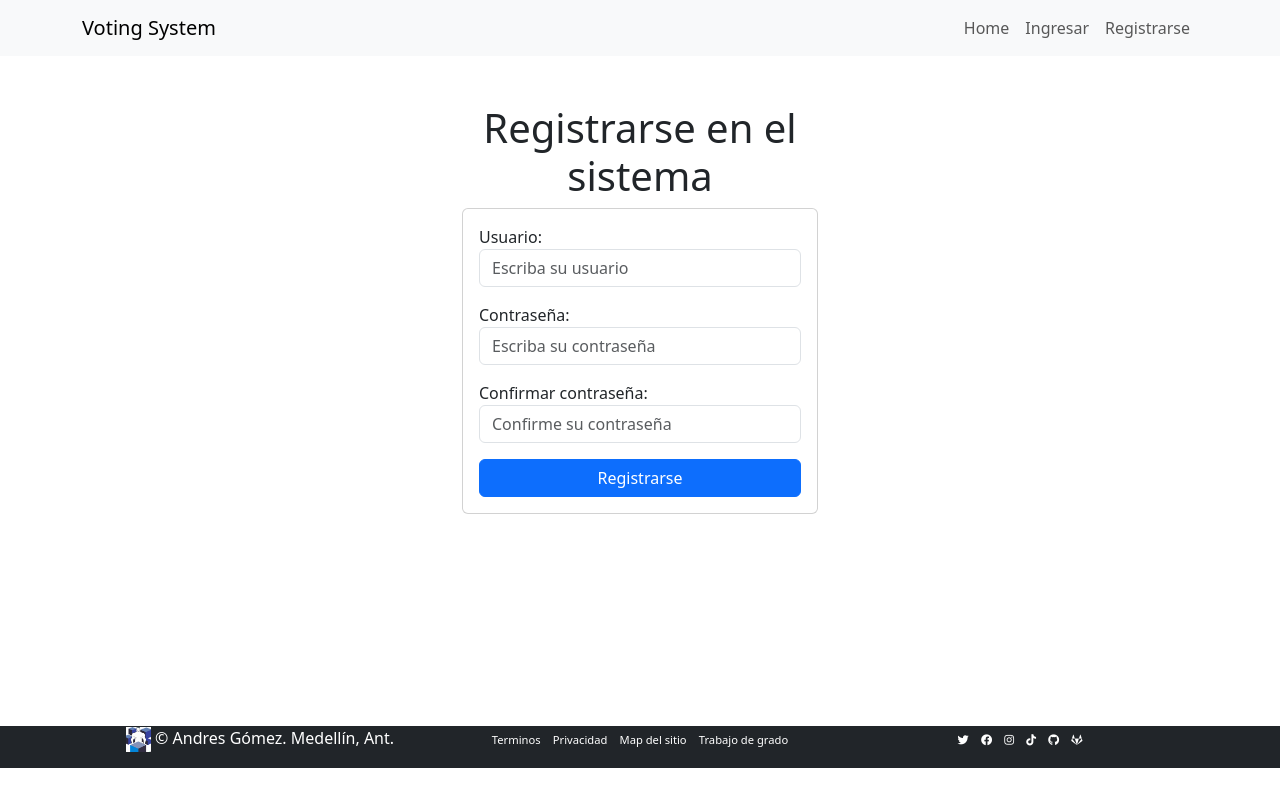
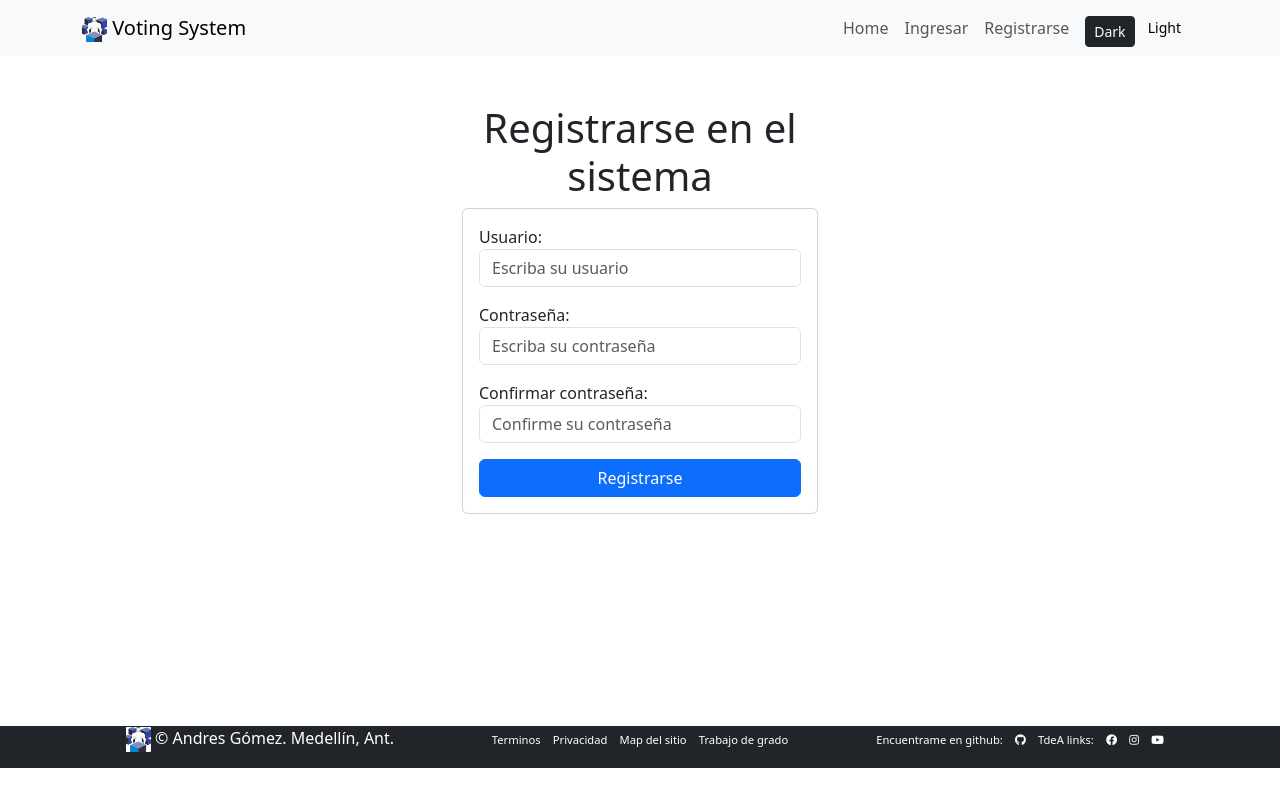
Before and after one commit to AndresG-8/votingsystem, a Django app: page /users/signup in a window 1280 px wide. Run offline with Django 4.2, Linux system fonts and the light colour scheme; some libraries are stand-ins or nearby versions.

Commit message:
Dark and light mode.

```diff
--- a/static/js/generic.js
+++ b/static/js/generic.js
@@ -1,24 +1,21 @@
-/*** javascript general, ajax */
-// $(document).ready(function(){
-
-//     $('#btnSaveCuenta').click(function(){
-//         var serializeData = $('#cuentaForm').serialize();
-//         // console.log(serializeData)
-
-//         $.ajax({
-//             url: $('#cuentaForm').data('url'),
-//             data: serializeData,
-//             type: 'POST',
-//             success: function(response) {
-//                 $('#cuentaList').append('<div class="card  card-body"><p><strong>' + response.cuenta.nombre_cuenta + '</strong> - ' + response.cuenta.comentarios + ' - ' + response.cuenta.saldo_inicial + '</p></div>')
-//             }
-//         })
-
-//         $('#cuentaForm')[0].reset();
-//     });
-// });
+function getCookie(name) {
+  var cookieValue = null;
+  if (document.cookie && document.cookie !== '') {
+      var cookies = document.cookie.split(';');
+      for (var i = 0; i < cookies.length; i++) {
+          var cookie = jQuery.trim(cookies[i]);
+          if (cookie.substring(0, name.length + 1) === (name + '=')) {
+              cookieValue = decodeURIComponent(cookie.substring(name.length + 1));
+              break;
+          }
+      }
+  }
+  return cookieValue;
+}
 
 var csrftoken = getCookie('csrftoken');
+
+
 
 $(document).ready(function() {
 
@@ -26,7 +23,6 @@ $(document).ready(function() {
 
     var contador = 1;
     $("#addProfileFormField").click(function() {
-        // contador++;
         $("#inputContainer").append('<div class="mb-3"><div class="input-group"><input type="text" name="propossals" class="propossals form-control" placeholder="Ingrese propuesta"><button type="button" class="remove btn btn-danger">X</button></div></div>');
     });
 
@@ -41,43 +37,24 @@ $(document).ready(function() {
 
     $("#updateProfileForm").on("submit", function(e) {
         e.preventDefault();
-        // var datos = {};
-        // datos['program'] = $("#program").val();
-        // datos['profile_image'] = $("#profile_image").val();
         var datos = new FormData();
         datos.append('program', $("#program").val())
         datos.append('profile_image', $("#profile_image")[0].files[0])
 
         $(".propossals").each(function(index) {
             datos.append('propossals' + index, $(this).val());
-            // console.log('contador:' + contador)
-            // datos['propossals' + contador] = $(this).val();
-            // contador++;
         });
 
         $.ajax({
             url: 'profile',
             type: "POST",
             data: datos,
-            // data: JSON.stringify(datos),
-            // contentType: "application/json",
             contentType: false,
             processData: false,
             beforeSend: function(xhr) {
                 xhr.setRequestHeader("X-CSRFToken", csrftoken);
             },
             success: function(response) {
-                // Aquí puedes hacer algo con la respuesta del servidor, si lo necesitas.
-                // console.log(response);  // Imprime la respuesta del servidor en la consola
-                // console.log(response['new_image'])
-
-                // var listItems = "";
-                // $.each(datos, function(key, value) {
-                //     if(key.includes('propossals')){
-                //         listItems += "<li>" + value + "</li>";
-                //     }
-                // });
-                // $("#new_proposals").html(listItems);
                 var listItems = "";
                 for (var pair of datos.entries()) {
                     var key = pair[0];
@@ -100,26 +77,25 @@ $(document).ready(function() {
         });
     });
 
-});
+  });
 
-function getCookie(name) {
-    var cookieValue = null;
-    if (document.cookie && document.cookie !== '') {
-        var cookies = document.cookie.split(';');
-        for (var i = 0; i < cookies.length; i++) {
-            var cookie = jQuery.trim(cookies[i]);
-            if (cookie.substring(0, name.length + 1) === (name + '=')) {
-                cookieValue = decodeURIComponent(cookie.substring(name.length + 1));
-                break;
-            }
-        }
-    }
-    return cookieValue;
-}
+// const toggleTheme = () => {
+//   const theme = document.querySelector('[data-bs-theme-value]').dataset.bsThemeValue;
+//   console.log("Color obtenido: "+theme);
+//   // document.querySelector('html').classList.toggle('theme-' + theme);
+//   document.documentElement.setAttribute('data-bs-theme', theme)
+//   console.log("Cambiando color: "+theme);
+// };
 
-// $(document).ready(function() {
-//     $('#addProfileFormField').on('click', function() {
-//         var newInput = $('<input type="text" name="propossals" id="propossals" class="form-control" placeholder="Ingrese propuesta">');
-//         $('.inputContainer').append(newInput);
-//     });
-// });
+// document.querySelector('#light').addEventListener('click', toggleTheme);
+// document.querySelector('#btn-dark').addEventListener('click', toggleTheme);
+
+const toggleTheme = (event) => {
+  const theme = event.target.dataset.bsThemeValue;
+  console.log("Color obtenido: "+theme);
+  document.documentElement.setAttribute('data-bs-theme', theme)
+  console.log("Cambiando color: "+theme);
+};
+
+document.querySelector('#btn-light').addEventListener('click', toggleTheme);
+document.querySelector('#btn-dark').addEventListener('click', toggleTheme);
--- a/templates/layouts/base.html
+++ b/templates/layouts/base.html
@@ -1,6 +1,6 @@
 {% load static %}
 <!DOCTYPE html>
-<html lang="es">
+<html lang="es" data-bs-theme="light">
 <head>
     <meta charset="UTF-8">
     <meta http-equiv="X-UA-Compatible" content="IE=edge">
@@ -18,7 +18,9 @@
 <body>
     <nav class="navbar navbar-expand-lg bg-body-tertiary">
         <div class="container">
-          <a class="navbar-brand" href="/">Voting System</a>
+          <a class="navbar-brand" href="/">
+            <img src="{% static '/img/android-chrome-192x192_HNPsLMP.png' %}" alt="Logo" height="25" width"32">
+            Voting System</a>
           <button class="navbar-toggler" type="button"
             data-bs-toggle="collapse" data-bs-target="#navbarNav"
             aria-controls="navbarNav" aria-expanded="false" aria-label="Toggle navigation">
@@ -44,9 +46,14 @@
                 <li class="nav-item"><a class="nav-link" href="{% url 'signin' %}">Ingresar</a></li>
                 <li class="nav-item"><a class="nav-link" href="{% url 'signup' %}">Registrarse</a></li>
               {% endif %}
+
+              <li class="nav-item">
+                <button id="btn-dark" class="btn btn-dark btn-sm ms-2 mt-2" data-bs-theme-value="dark">Dark</button>
+                <button id="btn-light" class="btn btn-light btn-sm me-2" data-bs-theme-value="light">Light</button>
+              </li>
             </ul>
           </div>
-        </div>
+      </div>
     </nav>
 
     <main class="container" style="min-height: 80vh; margin-bottom: 30px;">
@@ -61,7 +68,7 @@
           <div class="col-12 col-md-4">
             <p class="text-center">
               <img src="{% static '/img/android-chrome-192x192_HNPsLMP.png' %}" alt="Logo" height="25" width"32">
-              &copy; <span id="current-year"></span> Andres Gómez. Medellín, Ant.
+              &copy; <span id="current-year"></span>Andres Gómez. Medellín, Ant.
             </p>
           </div>
           <div class="col-12 col-md-4">
@@ -69,31 +76,32 @@
               <li class="list-inline-item"><a href="#" class="footer-link footer-link-small">Terminos</a></li>
               <li class="list-inline-item"><a href="#" class="footer-link footer-link-small">Privacidad</a></li>
               <li class="list-inline-item"><a href="#" class="footer-link footer-link-small">Map del sitio</a></li>
-              <li class="list-inline-item"><a href="#" class="footer-link footer-link-small">Trabajo de grado</a></li>
+              <li class="list-inline-item"><a href="https://github.com/AndresG-8/votingsystem" class="footer-link footer-link-small">Trabajo de grado</a></li>
             </ul>
           </div>
           <div class="col-12 col-md-4">
             <ul class="list-inline social-icons">
-              <li class="list-inline-item"><a href="#" class="footer-link footer-link-small"><i class="fab fa-twitter"></i></a></li>
-              <li class="list-inline-item"><a href="#" class="footer-link footer-link-small"><i class="fab fa-facebook"></i></a></li>
-              <li class="list-inline-item"><a href="#" class="footer-link footer-link-small"><i class="fab fa-instagram"></i></a></li>
-              <li class="list-inline-item"><a href="#" class="footer-link footer-link-small"><i class="fab fa-tiktok"></i></a></li>
-              <li class="list-inline-item"><a href="#" class="footer-link footer-link-small"><i class="fab fa-github"></i></a></li>
-              <li class="list-inline-item"><a href="#" class="footer-link footer-link-small"><i class="fab fa-gitlab"></i></a></li>
+              <li class="list-inline-item"><a href="#" class="footer-link footer-link-small">Encuentrame en github:</a></li>
+              <li class="list-inline-item"><a href="https://github.com/AndresG-8" class="footer-link footer-link-small"><i class="fab fa-github"></i></a></li>
+              <li class="list-inline-item"><a href="#" class="footer-link footer-link-small">TdeA links:</a></li>
+              <li class="list-inline-item"><a href="https://www.facebook.com/tecdeantioquia" class="footer-link footer-link-small"><i class="fab fa-facebook"></i></a></li>
+              <li class="list-inline-item"><a href="https://www.instagram.com/tecnologicodeantioquia" class="footer-link footer-link-small"><i class="fab fa-instagram"></i></a></li>
+              <li class="list-inline-item"><a href="https://www.youtube.com/c/tdeatv" class="footer-link footer-link-small"><i class="fab fa-youtube"></i></a></li>
             </ul>
           </div>
         </div>
       </div>
     </footer>
 
-    <script src="{% static 'js/generic.js' %}"></script>
 
     <script src="https://ajax.googleapis.com/ajax/libs/jquery/3.6.3/jquery.min.js"></script>
     {% comment %} <script src="https://code.jquery.com/jquery-3.5.1.slim.min.js"></script> {% endcomment %}
+    <script src="{% static 'js/generic.js' %}"></script>
 
+    {% comment %} <script src="https://cdn.jsdelivr.net/npm/bootstrap@5.0.0-beta2/dist/js/bootstrap.bundle.min.js"></script> {% endcomment %}
     {% comment %} <script src="https://maxcdn.bootstrapcdn.com/bootstrap/3.3.4/js/bootstrap.min.js"></script> {% endcomment %}
-    <script src="https://cdn.jsdelivr.net/npm/bootstrap@5.0.0-beta2/dist/js/bootstrap.bundle.min.js"></script>
+    {% comment %} <script src="https://cdn.jsdelivr.net/npm/bootstrap@5.3.0/dist/js/bootstrap.bundle.min.js"></script> {% endcomment %}
 
-
+    <script src="https://cdnjs.cloudflare.com/ajax/libs/bootstrap/5.1.3/js/bootstrap.bundle.min.js"></script>
 </body>
 </html>
```
